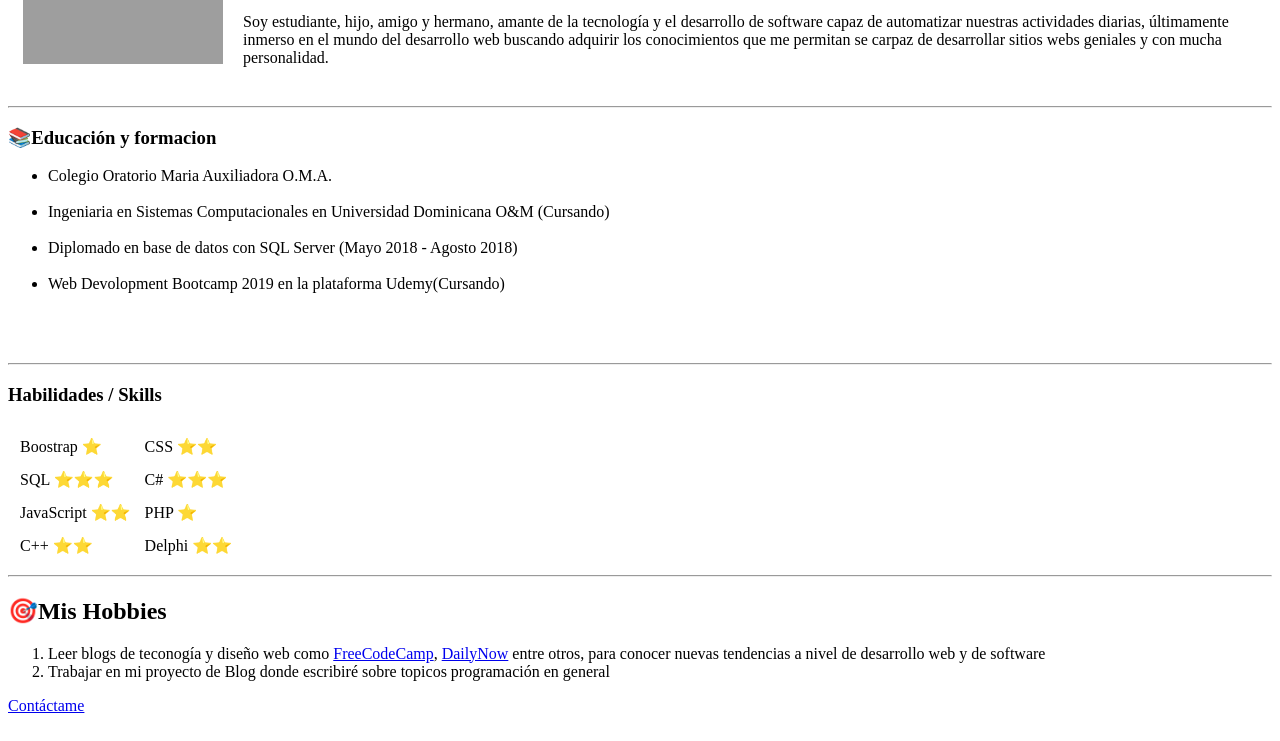
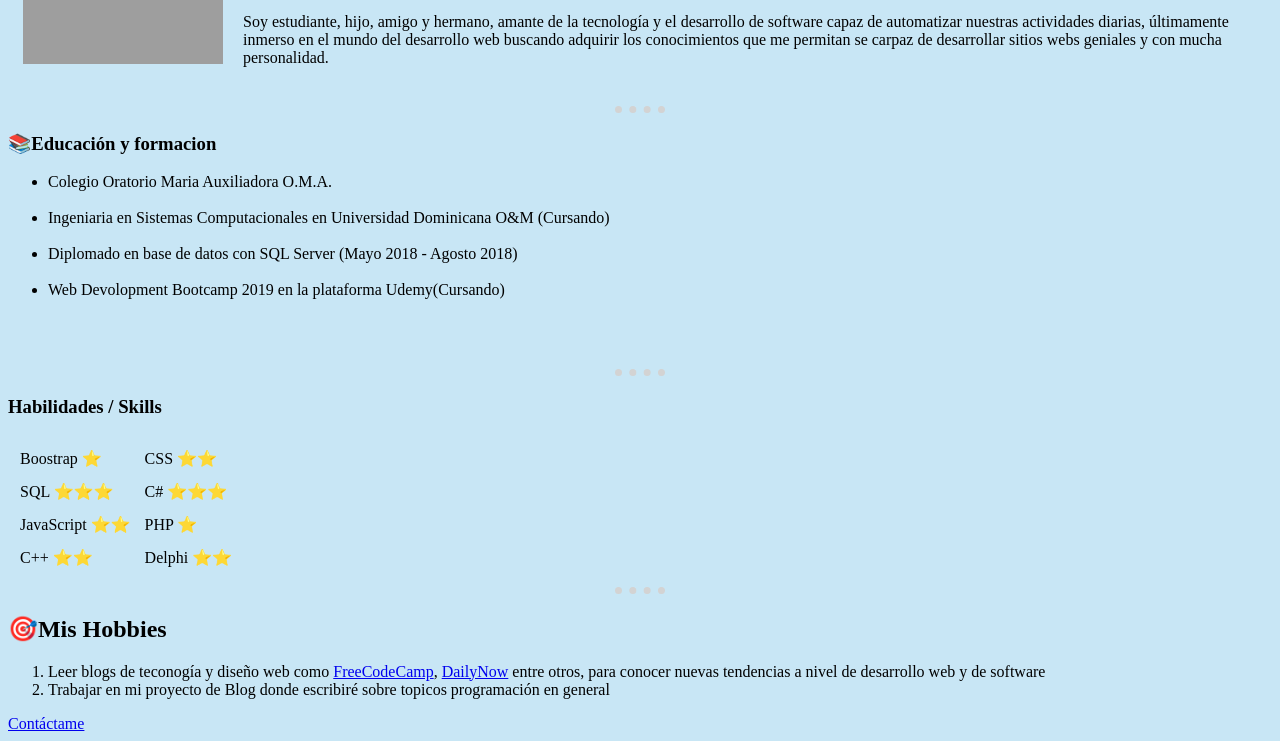
Before and after one commit to LAMSDev/CV, a plain HTML site: page index.html in a window 1280 px wide. Shown: the part 124-865 px from the top of the page. Drawn offline with Linux system fonts and the light colour scheme; grey boxes are pictures that could not be loaded.

Commit message:
Add files via upload
CSS Interno
Cambio de color de fondo
Estilización de los horizontal  de lineas a puntos<hr>

```diff
--- a/index.html
+++ b/index.html
@@ -17,8 +17,26 @@
     <meta name="description" content="" />
     <meta name="viewport" content="width=device-width, initial-scale=1" />
     <link rel="stylesheet" href="" />
+ <!--  CSS INTERNO -->
+    <style>
+
+      body{
+          background-color: #c8e6f5
+          }
+
+      hr{
+        border-style:  none;
+        border-top: 7px dotted lightgrey;
+        height: 1px;
+        width: 4%;
+
+        }
+
+
+    </style>
   </head>
   <body>
+
     <!--[if lt IE 7]>
       <p class="browsehappy">
         You are using an <strong>outdated</strong> browser. Please
```
